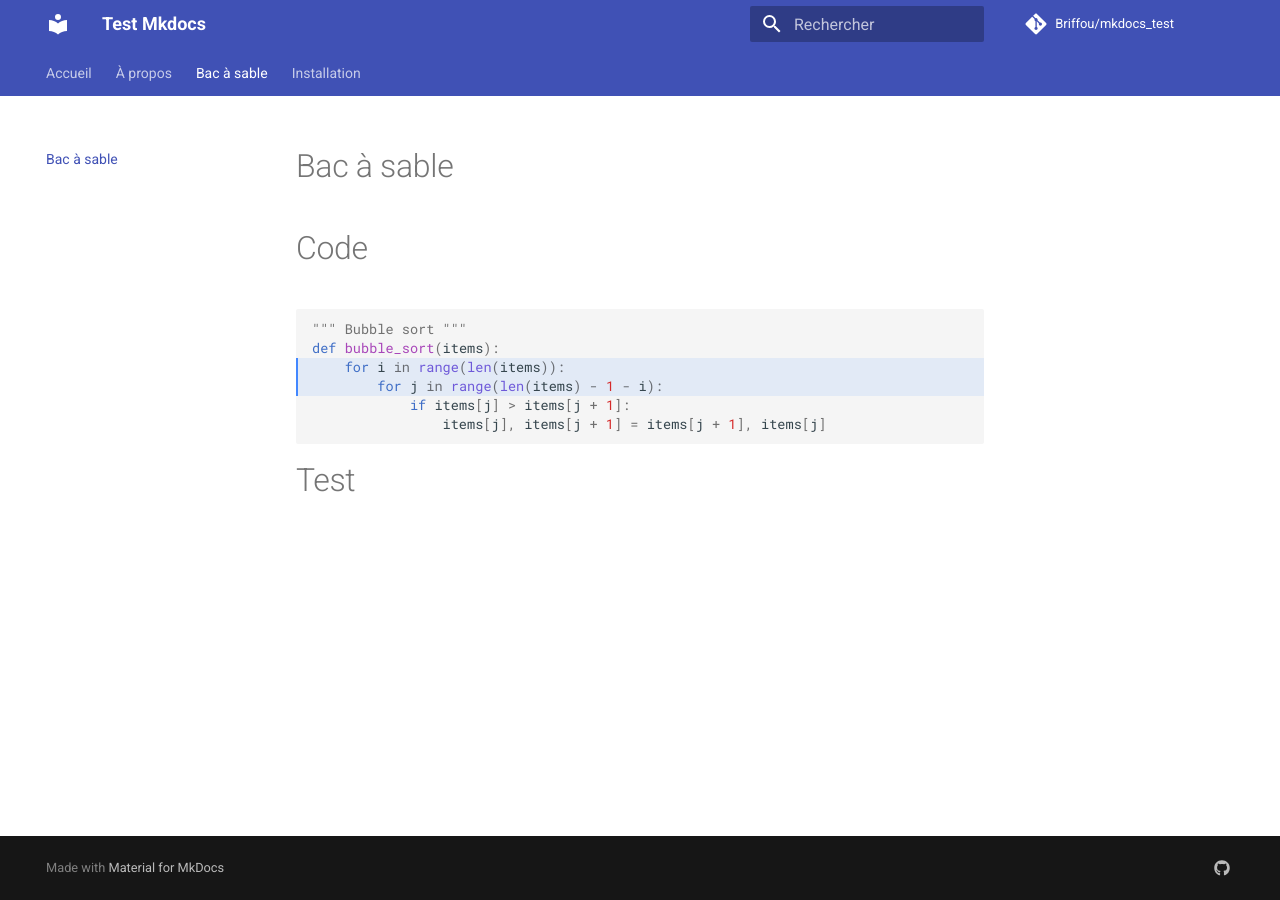
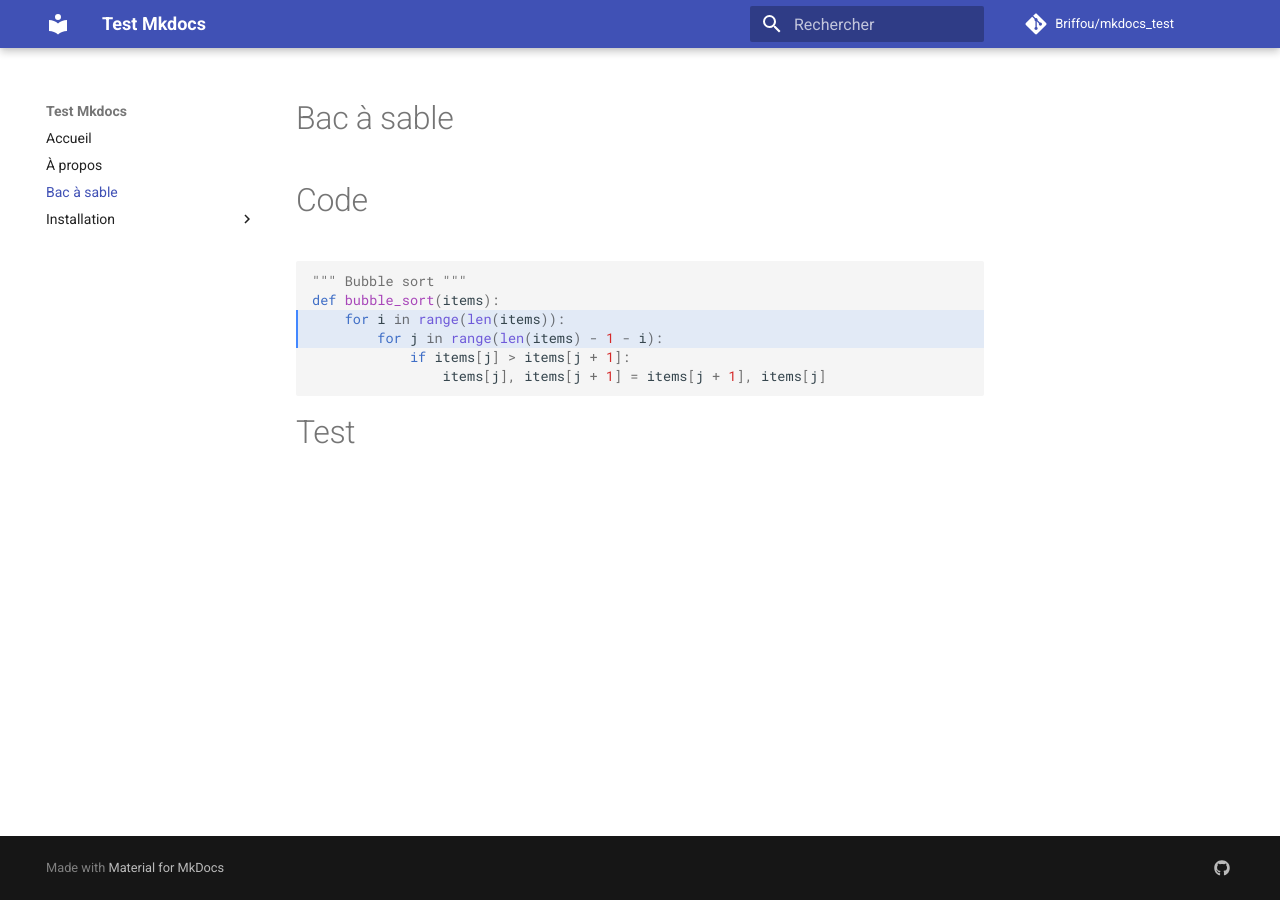
Before and after one commit to Briffou/mkdocs_test, an MkDocs documentation site: the page built from docs/test.md, in a window 1280 px wide. Built offline with MkDocs 1.6.1 and Material for MkDocs 9.7.7, drawn with Linux system fonts in a browser that asks for light colours; comment, search, counter and statistics services are not loaded; some of the changed lines change nothing that is shown.

Commit message:
Update mkdocs.yml

```diff
--- a/mkdocs.yml
+++ b/mkdocs.yml
@@ -15,8 +15,8 @@ nav:
 theme:
   name: 'material'
   language: 'fr'
-  feature:
-    tabs: true
+#  feature:
+#    tabs: true
 
 markdown_extensions:
   - admonition
```
